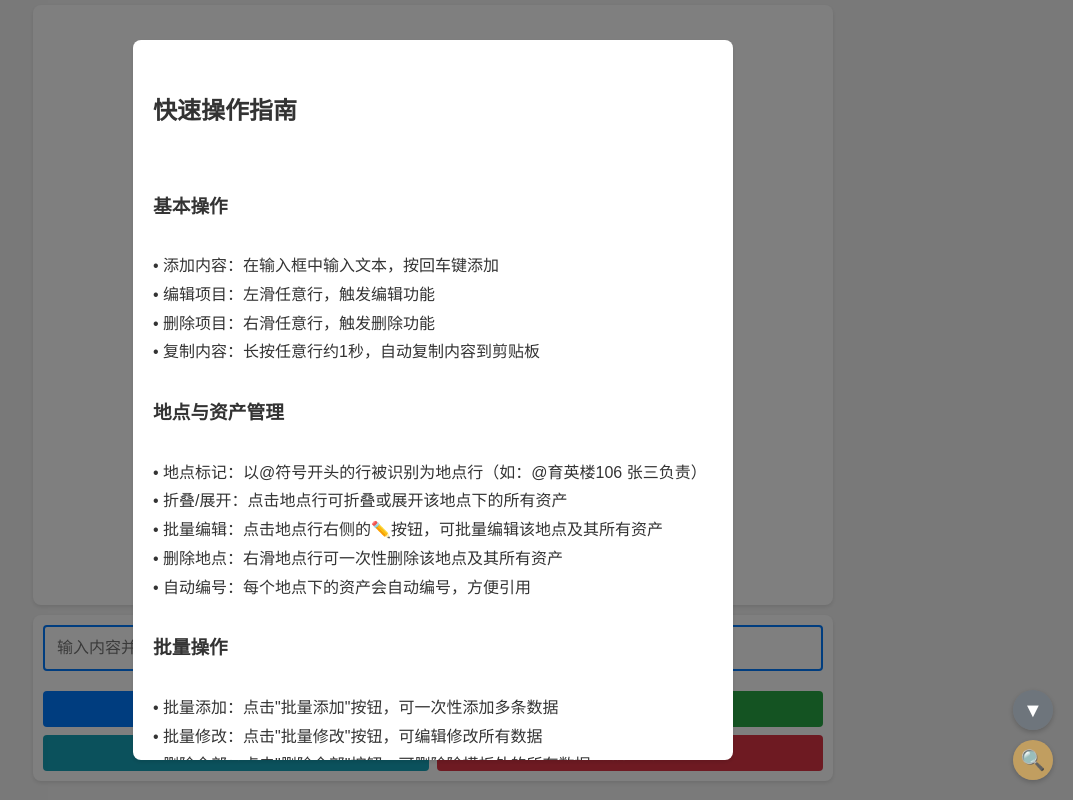
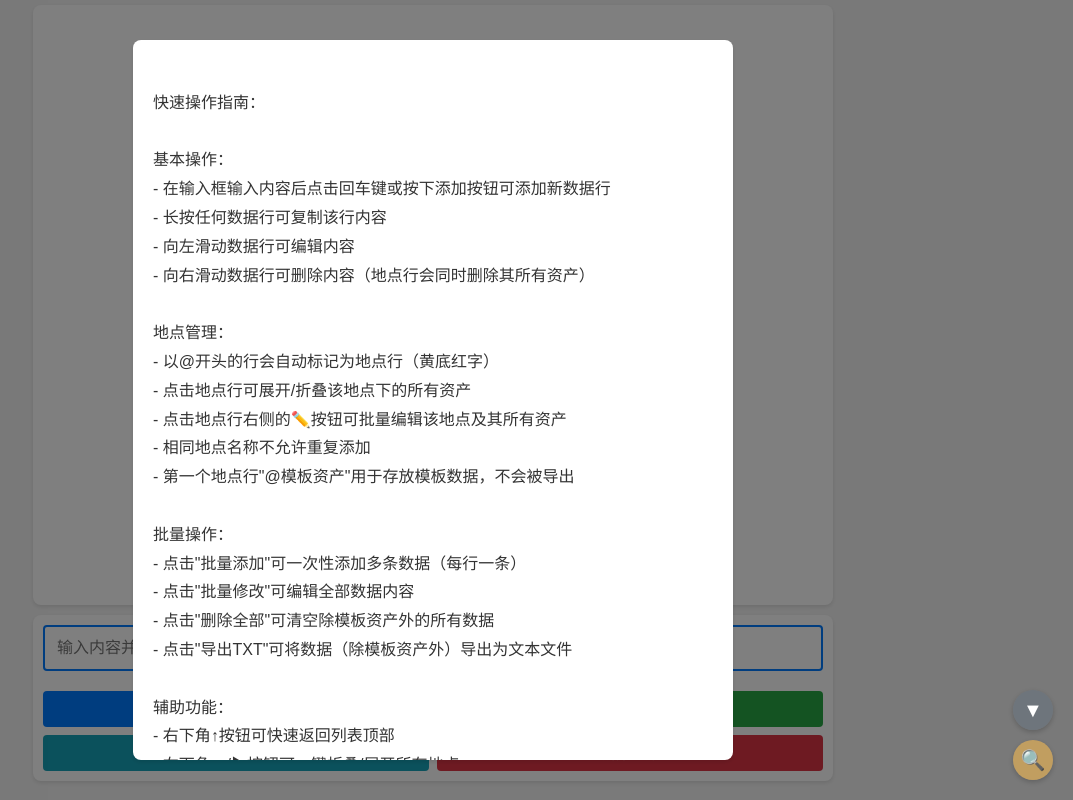
Before and after one commit to yzwsoul23/Quick-inventory-checkBata, a plain HTML site: page index.html in a window 1280 px wide. Shown: the whole page, without its empty margins (207-1280 px from the left). Drawn offline with Linux system fonts and the light colour scheme.

Commit message:
Update index.html

```diff
--- a/index.html
+++ b/index.html
@@ -623,41 +623,41 @@
         </div>
     </div>
     <div id="guideModal">
-        <div class="guide-content">【快速操作指南】
-        ▋数据录入规范
-        1️⃣ 新增数据行
-
-        输入内容后按「回车」立即生成新记录
-        支持智能联想：输入关键词（如"办公"）自动匹配历史记录
-        ▋资产盘点流程
-        📍 第一步：创建存放档案
-        格式要求：@地点 负责人 部门
-        范例：@育英楼106 汪正正 教务处
-        ▶️ 提示：此信息将作为直到下一个存放档案出现前的资产归属标识
-        注意：地点名称不可重复，重复时将无法保存
-
-        📍 第二步：录入资产详情
-        必填字段（空格分隔）：
-        名称 品牌 规格型号
-        选填字段（按需填写）：
-        [出厂日期/新旧程度] [数量] [使用状态]
-        范例：办公椅 黑色皮铁混质 有扶手 3
-        ▶️ 提示：资产详情请按照顺序填写
-
-        ▋编辑与维护
-        ✅ 单行修改：点击数据行「编辑」按钮进行内容修改
-        ✅ 批量修改：点击「批量修改」按钮，可同时编辑多条数据
-        ✅ 批量添加：点击「批量添加」按钮，可批量添加新数据
-        ✅ 快速删除：点击数据行「删除」按钮可删除该行
-        ✅ 全部删除：点击「删除全部」按钮可清空所有数据
-
-        ▋数据管理
-        🔗 添加数据：点击「批量添加」，粘贴数据（每行一条）
-        🔗 导出数据：点击「导出TXT」生成文件备份
-        💡 重要提示：
-        1. 地点行（@开头）不允许重复，重复时会显示错误提示
-        2. 建议定期导出数据，避免数据丢失
-        3. 批量修改时请注意保持数据格式一致</div>
+        <div class="guide-content">
+            快速操作指南：
+
+            基本操作：
+            - 在输入框输入内容后点击回车键或按下添加按钮可添加新数据行
+            - 长按任何数据行可复制该行内容
+            - 向左滑动数据行可编辑内容
+            - 向右滑动数据行可删除内容（地点行会同时删除其所有资产）
+
+            地点管理：
+            - 以@开头的行会自动标记为地点行（黄底红字）
+            - 点击地点行可展开/折叠该地点下的所有资产
+            - 点击地点行右侧的✏️按钮可批量编辑该地点及其所有资产
+            - 相同地点名称不允许重复添加
+            - 第一个地点行"@模板资产"用于存放模板数据，不会被导出
+
+            批量操作：
+            - 点击"批量添加"可一次性添加多条数据（每行一条）
+            - 点击"批量修改"可编辑全部数据内容
+            - 点击"删除全部"可清空除模板资产外的所有数据
+            - 点击"导出TXT"可将数据（除模板资产外）导出为文本文件
+
+            辅助功能：
+            - 右下角↑按钮可快速返回列表顶部
+            - 右下角▼/▶按钮可一键折叠/展开所有地点
+            - 右下角🔍按钮可搜索资产，结果按地点分组显示
+
+            使用技巧：
+            - 每个地点下的资产会自动编号（1. 2. 3. ...）
+            - 批量导入时会自动检查地点是否重复
+            - 长按复制内容可用于快速创建类似条目
+            - 折叠不常用地点可使列表更简洁
+
+            提示：该应用数据存储在本地浏览器中，清除浏览器数据可能导致信息丢失，建议定期导出备份。
+        </div>
         <button id="closeGuideButton">我知道了</button>
     </div>
 
@@ -1153,10 +1153,79 @@
             };
         }
 
-        // 添加复制到剪贴板的辅助函数
+        // 修改搜索函数，排除模板资产
+        function searchAssets(keyword) {
+            if (!keyword.trim()) {
+                searchResults.innerHTML = '<div class="search-count">请输入搜索关键词</div>';
+                return;
+            }
+
+            let results = [];
+            let currentLocation = null;
+            let totalCount = 0;
+            let firstLocationIndex = -1;
+            let isFirstLocation = true;
+
+            items.forEach((item, index) => {
+                if (item.startsWith('@')) {
+                    currentLocation = item;
+
+                    // 记录第一个地点的索引
+                    if (isFirstLocation) {
+                        firstLocationIndex = index;
+                        isFirstLocation = false;
+                    }
+                } else if (item.toLowerCase().includes(keyword.toLowerCase())) {
+                    // 排除第一个地点（模板资产）下的资产
+                    const belongsToFirstLocation = (
+                        firstLocationIndex !== -1 &&
+                        currentLocation === items[firstLocationIndex]
+                    );
+
+                    if (!belongsToFirstLocation) {
+                        results.push({
+                            location: currentLocation,
+                            asset: item
+                        });
+                        totalCount++;
+                    }
+                }
+            });
+
+            if (results.length === 0) {
+                searchResults.innerHTML = '<div class="search-count">未找到相关资产</div>';
+                return;
+            }
+
+            // 按地点分组显示结果
+            let html = `<div class="search-count">找到 ${totalCount} 个相关资产</div>`;
+            let currentDisplayLocation = null;
+
+            results.forEach(result => {
+                if (currentDisplayLocation !== result.location) {
+                    if (currentDisplayLocation) {
+                        html += '</div>';
+                    }
+                    currentDisplayLocation = result.location;
+                    html += `
+                        <div class="search-result-item">
+                            <div class="search-result-location">${result.location}</div>
+                    `;
+                }
+                html += `<div class="search-result-asset">${result.asset}</div>`;
+            });
+            html += '</div>';
+
+            searchResults.innerHTML = html;
+        }
+
+        // 修改复制到剪贴板的辅助函数，不复制编号
         function copyToClipboard(text) {
             // 去除文本中的折叠图标符号
             text = text.replace(/[▼▶]/g, '').trim();
+
+            // 移除资产编号 (如 "1. ", "2. " 等)
+            text = text.replace(/^\d+\.\s+/g, '');
 
             // 创建临时文本区域
             const textarea = document.createElement('textarea');
@@ -1748,56 +1817,6 @@
         // 添加保存按钮事件监听
         saveLocationEditButton.addEventListener('click', saveLocationEdit);
 
-        // 添加搜索函数
-        function searchAssets(keyword) {
-            if (!keyword.trim()) {
-                searchResults.innerHTML = '<div class="search-count">请输入搜索关键词</div>';
-                return;
-            }
-
-            let results = [];
-            let currentLocation = null;
-            let totalCount = 0;
-
-            items.forEach(item => {
-                if (item.startsWith('@')) {
-                    currentLocation = item;
-                } else if (item.toLowerCase().includes(keyword.toLowerCase())) {
-                    results.push({
-                        location: currentLocation,
-                        asset: item
-                    });
-                    totalCount++;
-                }
-            });
-
-            if (results.length === 0) {
-                searchResults.innerHTML = '<div class="search-count">未找到相关资产</div>';
-                return;
-            }
-
-            // 按地点分组显示结果
-            let html = `<div class="search-count">找到 ${totalCount} 个相关资产</div>`;
-            let currentDisplayLocation = null;
-
-            results.forEach(result => {
-                if (currentDisplayLocation !== result.location) {
-                    if (currentDisplayLocation) {
-                        html += '</div>';
-                    }
-                    currentDisplayLocation = result.location;
-                    html += `
-                        <div class="search-result-item">
-                            <div class="search-result-location">${result.location}</div>
-                    `;
-                }
-                html += `<div class="search-result-asset">${result.asset}</div>`;
-            });
-            html += '</div>';
-
-            searchResults.innerHTML = html;
-        }
-
         // 添加搜索按钮点击事件
         searchButton.addEventListener('click', () => {
             searchModal.style.display = 'block';
@@ -1817,44 +1836,6 @@
             searchModal.style.display = 'none';
             overlay.style.display = 'none';
         });
-
-        // 修改指南内容
-        const guideContent = `
-        <h2>快速操作指南</h2>
-
-        <h3>基本操作</h3>
-        • 添加内容：在输入框中输入文本，按回车键添加
-        • 编辑项目：左滑任意行，触发编辑功能
-        • 删除项目：右滑任意行，触发删除功能
-        • 复制内容：长按任意行约1秒，自动复制内容到剪贴板
-
-        <h3>地点与资产管理</h3>
-        • 地点标记：以@符号开头的行被识别为地点行（如：@育英楼106 张三负责）
-        • 折叠/展开：点击地点行可折叠或展开该地点下的所有资产
-        • 批量编辑：点击地点行右侧的✏️按钮，可批量编辑该地点及其所有资产
-        • 删除地点：右滑地点行可一次性删除该地点及其所有资产
-        • 自动编号：每个地点下的资产会自动编号，方便引用
-
-        <h3>批量操作</h3>
-        • 批量添加：点击"批量添加"按钮，可一次性添加多条数据
-        • 批量修改：点击"批量修改"按钮，可编辑修改所有数据
-        • 删除全部：点击"删除全部"按钮，可删除除模板外的所有数据
-        • 导出数据：点击"导出TXT"按钮，导出从第二个地点开始的所有数据
-
-        <h3>便捷功能</h3>
-        • 搜索资产：点击右下角🔍图标，可搜索资产并查看所在地点
-        • 一键折叠：点击右侧悬浮▼按钮，可一键折叠/展开所有地点
-        • 回到顶部：点击右下角↑按钮，快速滚动回列表顶部
-
-        <h3>特别说明</h3>
-        • 第一个地点行(@模板资产)及其资产用作模板，不会被导出
-        • 同名地点不允许添加，系统会自动检查重复
-        • 批量修改和导入时，系统会检查地点重复并提示
-        • 数据自动保存在本地，刷新页面不会丢失
-        `;
-
-        // 更新指南模态框内容
-        document.querySelector('.guide-content').innerHTML = guideContent;
     </script>
 </body>
 </html>
```
Lines whose indentation alone changed are shown as unchanged.
